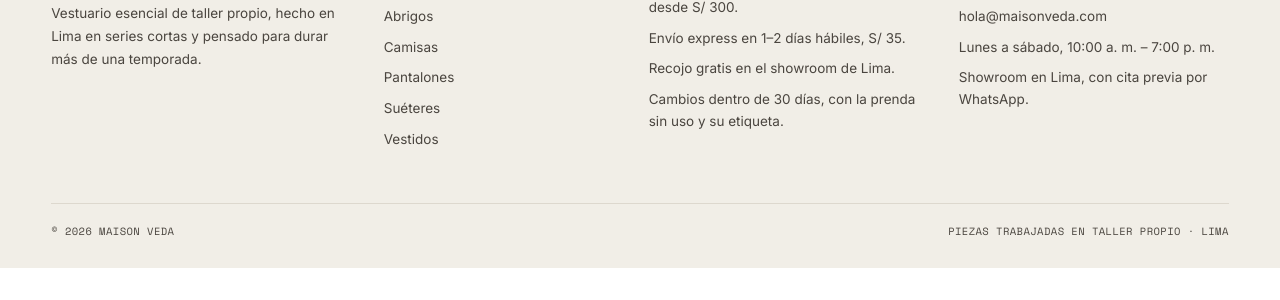
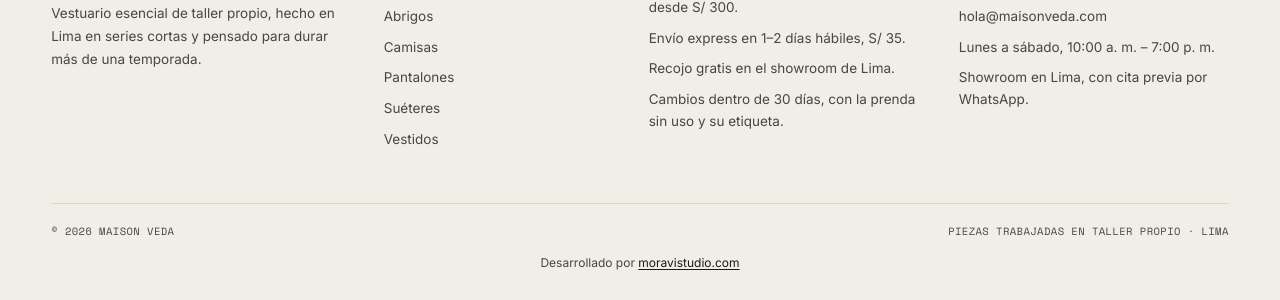
Before and after one commit to moravistudio/MAISON-VEDA, a plain HTML site: page index.html in a window 1280 px wide. Shown: the part 3298-3598 px from the top of the page. Before the commit the page ends 3566 px from the top, so only its background shows below. Drawn offline with nearby package versions, Linux system fonts and the light colour scheme.

Commit message:
Firma «Desarrollado por moravistudio.com» al pie de la página
Co-Authored-By: Claude Sonnet 5.5 <noreply@anthropic.com>

```diff
--- a/index.html
+++ b/index.html
@@ -1749,6 +1749,9 @@ footer.site{
   from{opacity:0; transform:translateY(10px);}
   to{opacity:1; transform:translateY(0);}
 }
+/* Firma de Moravi Studio (mismo texto que Libraica) */
+.firma-moravi { margin: 14px 0 0; text-align: center; font-size: 12px; line-height: 1.5; color: var(--ink-soft); }
+.firma-moravi a { color: var(--ink); text-decoration: underline; text-underline-offset: 2px; }
 </style>
 </head>
 <body>
@@ -1836,6 +1839,7 @@ footer.site{
     <span>© 2026 MAISON VEDA</span>
     <span>PIEZAS TRABAJADAS EN TALLER PROPIO · LIMA</span>
   </div>
+  <p class="firma-moravi">Desarrollado por <a href="https://www.moravistudio.com/" target="_blank" rel="noopener">moravistudio.com</a></p>
 </footer>
 
 <div class="added-toast" id="toast">
```
